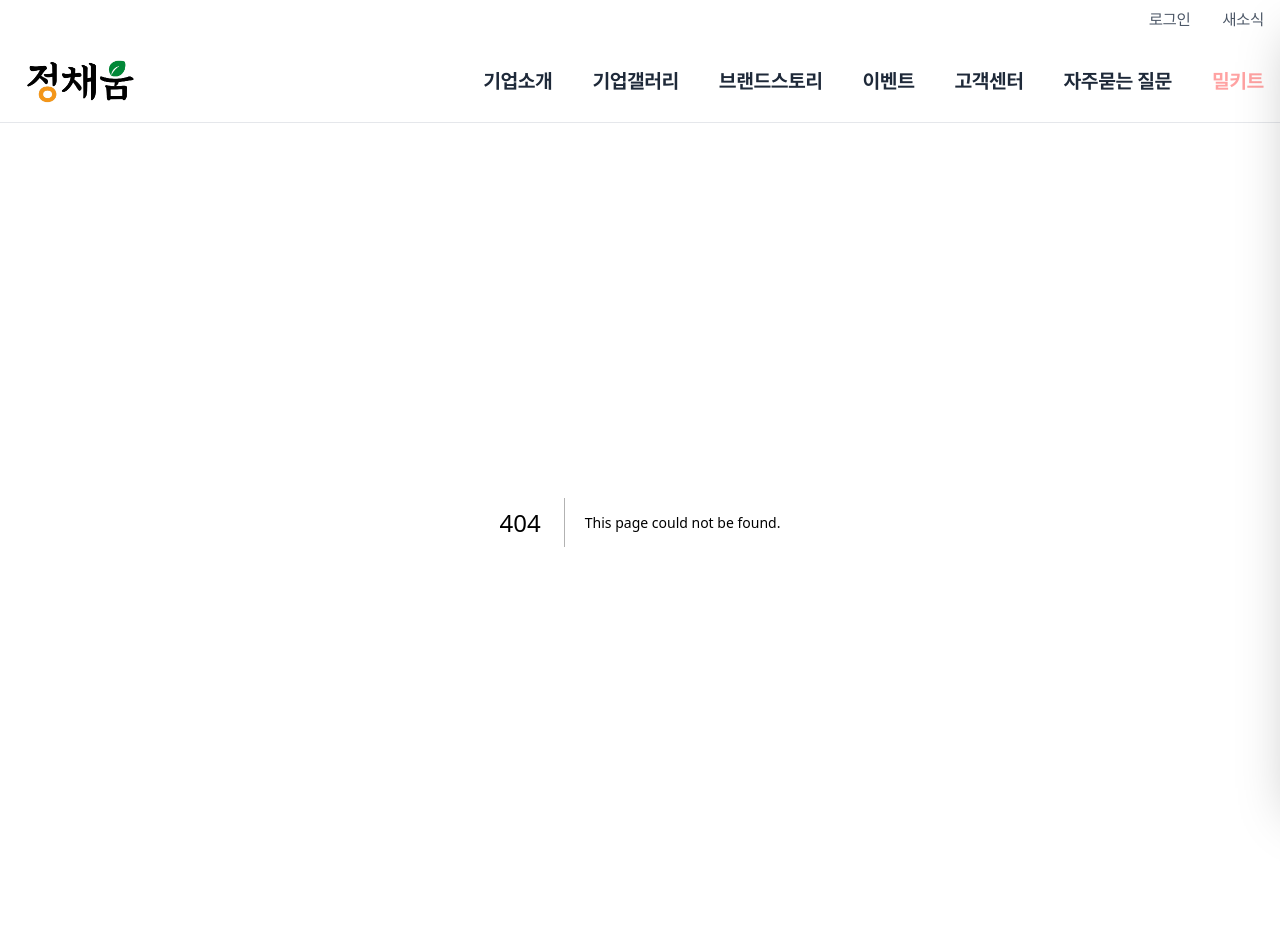
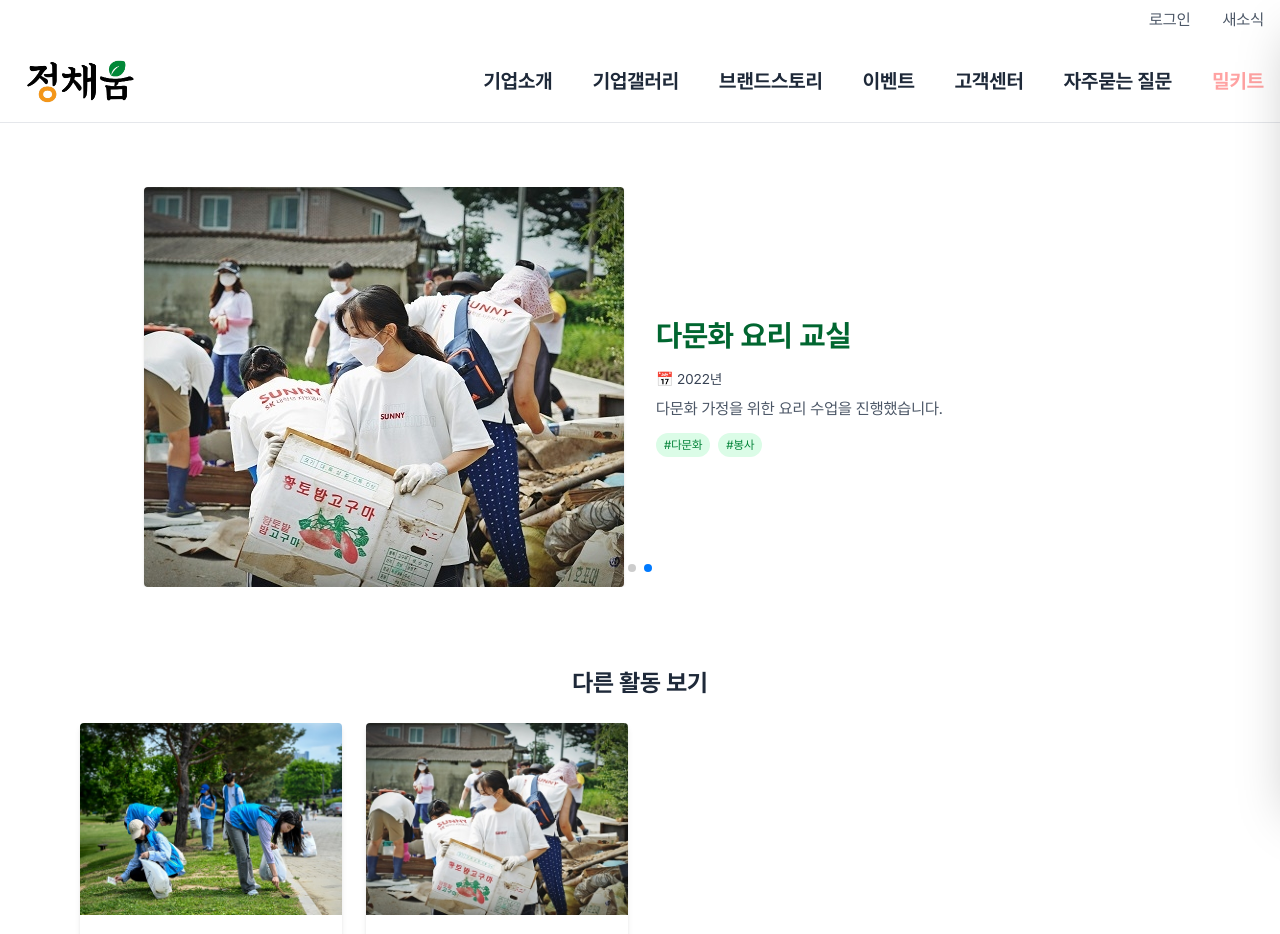
Before and after one commit to ogto/mealk, a Next.js app: page /gallery in a window 1280 px wide. Before the commit this address had no page. Shown: the top 934 px of the page. Built offline with nearby package versions, Linux system fonts and the light colour scheme.

Commit message:
[feature] company gallery

```diff
--- /dev/null
+++ b/src/app/gallery/components/GalleryCard.tsx
@@ -0,0 +1,27 @@
+'use client';
+
+import { GalleryItem } from '@/types/gallery';
+
+interface GalleryCardProps {
+  item: GalleryItem;
+  onClick: (item: GalleryItem) => void;
+}
+
+export default function GalleryCard({ item, onClick }: GalleryCardProps) {
+  return (
+    <div
+      className="cursor-pointer rounded overflow-hidden shadow-md hover:shadow-xl transition duration-300"
+      onClick={() => onClick(item)}
+    >
+      <img
+        src={item.imageUrl}
+        alt={item.title}
+        className="w-full h-48 object-cover"
+      />
+      <div className="p-4 bg-white">
+        <h3 className="text-lg font-semibold text-green-800">{item.title}</h3>
+        <p className="text-sm text-gray-600 mt-1">{item.year}년</p>
+      </div>
+    </div>
+  );
+}
--- /dev/null
+++ b/src/app/gallery/components/GalleryModal.tsx
@@ -0,0 +1,49 @@
+'use client';
+
+import { GalleryItem } from '@/types/gallery';
+import { motion } from 'framer-motion';
+import Image from 'next/image';
+
+interface GalleryModalProps {
+  data: GalleryItem;
+  onClose: () => void;
+}
+
+export default function GalleryModal({ data, onClose }: GalleryModalProps) {
+  return (
+    <motion.div
+      className="fixed inset-0 z-50 flex items-center justify-center bg-black bg-opacity-70"
+      initial={{ opacity: 0 }}
+      animate={{ opacity: 1 }}
+      exit={{ opacity: 0 }}
+      onClick={onClose}
+    >
+      <motion.div
+        className="bg-white rounded-lg p-6 max-w-2xl w-full relative z-10"
+        initial={{ scale: 0.9 }}
+        animate={{ scale: 1 }}
+        exit={{ scale: 0.9 }}
+        onClick={(e) => e.stopPropagation()}
+      >
+        <div className="relative w-full h-64 mb-4">
+          <Image
+            src={data.imageUrl}
+            alt={data.title}
+            fill
+            className="object-cover rounded"
+          />
+        </div>
+        <h3 className="text-2xl font-bold text-green-700 mb-2">{data.title}</h3>
+        <p className="text-sm text-gray-500 mb-1">📅 {data.year}년</p>
+        <p className="text-gray-700 mb-4">{data.description}</p>
+        <div className="flex flex-wrap gap-2">
+          {data.tags.map((tag, idx) => (
+            <span key={idx} className="bg-green-100 text-green-700 px-2 py-1 text-xs rounded-full">
+              #{tag}
+            </span>
+          ))}
+        </div>
+      </motion.div>
+    </motion.div>
+  );
+}
--- /dev/null
+++ b/src/app/gallery/components/GallerySlider.tsx
@@ -0,0 +1,70 @@
+'use client';
+
+import { GalleryItem } from '@/types/gallery';
+import { Swiper, SwiperSlide } from 'swiper/react';
+import { Autoplay, Pagination } from 'swiper/modules';
+import 'swiper/css';
+import 'swiper/css/pagination';
+import Image from 'next/image';
+import { motion } from 'framer-motion';
+
+interface GallerySliderProps {
+  items: GalleryItem[];
+  onClick: (item: GalleryItem) => void;
+}
+
+export default function GallerySlider({ items, onClick }: GallerySliderProps) {
+  return (
+    <div className="w-full bg-white pb-8">
+      <div className="max-w-5xl mx-auto">
+        <Swiper
+          modules={[Autoplay, Pagination]}
+          slidesPerView={1}
+          loop
+          pagination={{ clickable: true }}
+          autoplay={{ delay: 3000, disableOnInteraction: false }}
+        >
+          {items.map((item) => (
+            <SwiperSlide key={item.id}>
+              <div
+                className="flex flex-col sm:flex-row items-center justify-center gap-8 px-4 cursor-pointer"
+                onClick={() => onClick(item)}
+              >
+                <div className="w-full sm:w-1/2 h-[300px] sm:h-[400px] relative">
+                  <Image
+                    src={item.imageUrl}
+                    alt={item.title}
+                    fill
+                    className="object-cover rounded shadow"
+                  />
+                </div>
+                <div className="w-full sm:w-1/2 text-center sm:text-left">
+                  <motion.h3
+                    className="text-2xl sm:text-3xl font-bold text-green-800 mb-4"
+                    initial={{ opacity: 0, y: 20 }}
+                    animate={{ opacity: 1, y: 0 }}
+                    transition={{ duration: 0.5 }}
+                  >
+                    {item.title}
+                  </motion.h3>
+                  <p className="text-gray-700 text-sm mb-2">📅 {item.year}년</p>
+                  <p className="text-gray-600 mb-3">{item.description}</p>
+                  <div className="flex flex-wrap gap-2 justify-center sm:justify-start">
+                    {item.tags.map((tag, i) => (
+                      <span
+                        key={i}
+                        className="bg-green-100 text-green-700 text-xs px-2 py-1 rounded-full"
+                      >
+                        #{tag}
+                      </span>
+                    ))}
+                  </div>
+                </div>
+              </div>
+            </SwiperSlide>
+          ))}
+        </Swiper>
+      </div>
+    </div>
+  );
+}
--- /dev/null
+++ b/src/app/gallery/page.tsx
@@ -0,0 +1,50 @@
+'use client';
+
+import { useState } from 'react';
+import { GalleryItem } from '@/types/gallery';
+import GalleryModal from './components/GalleryModal';
+import GallerySlider from './components/GallerySlider';
+import GalleryCard from './components/GalleryCard';
+
+const galleryData: GalleryItem[] = [
+  {
+    id: 1,
+    title: '지역 아동 요리 체험',
+    imageUrl: '/images/gallery/1.jpg',
+    description: '지역 아동들과 함께한 요리 체험 현장입니다.',
+    tags: ['아동', '체험', '요리'],
+    year: 2023,
+  },
+  {
+    id: 2,
+    title: '다문화 요리 교실',
+    imageUrl: '/images/gallery/2.jpg',
+    description: '다문화 가정을 위한 요리 수업을 진행했습니다.',
+    tags: ['다문화', '봉사'],
+    year: 2022,
+  },
+  // 추가 가능
+];
+
+export default function GalleryPage() {
+  const [selectedItem, setSelectedItem] = useState<GalleryItem | null>(null);
+
+  return (
+    <div className="py-16">
+      <GallerySlider items={galleryData} onClick={setSelectedItem} />
+
+      <div className="max-w-6xl mx-auto px-4 mt-12">
+        <h3 className="text-2xl font-bold mb-6 text-center text-gray-800">다른 활동 보기</h3>
+        <div className="grid grid-cols-2 sm:grid-cols-3 md:grid-cols-4 gap-6">
+          {galleryData.map((item) => (
+            <GalleryCard key={item.id} item={item} onClick={() => setSelectedItem(item)} />
+          ))}
+        </div>
+      </div>
+
+      {selectedItem && (
+        <GalleryModal data={selectedItem} onClose={() => setSelectedItem(null)} />
+      )}
+    </div>
+  );
+}
--- a/src/components/Header.tsx
+++ b/src/components/Header.tsx
@@ -8,7 +8,7 @@ import { useRef } from 'react';
 
 const navItems = [
   { label: '기업소개', href: '/about' },
-  { label: '기업갤러리', href: '#' },
+  { label: '기업갤러리', href: '/gallery' },
   { label: '브랜드스토리', href: '#' },
   { label: '이벤트', href: '#' },
   { label: '고객센터', href: '#' },
--- a/tsconfig.json
+++ b/tsconfig.json
@@ -19,7 +19,7 @@
       }
     ],
     "paths": {
-      "@/*": ["./src/*"]
+      "@/*": ["./*"]
     }
   },
   "include": ["next-env.d.ts", "**/*.ts", "**/*.tsx", ".next/types/**/*.ts", "src/app/page.tsx.bak"],
--- /dev/null
+++ b/types/gallery.ts
@@ -0,0 +1,8 @@
+export interface GalleryItem {
+  id: number;
+  title: string;
+  imageUrl: string;
+  description: string;
+  tags: string[];
+  year: number;
+}
```
Also changed, not shown: public/images/gallery/1.jpg (added), public/images/gallery/2.jpg (added).
